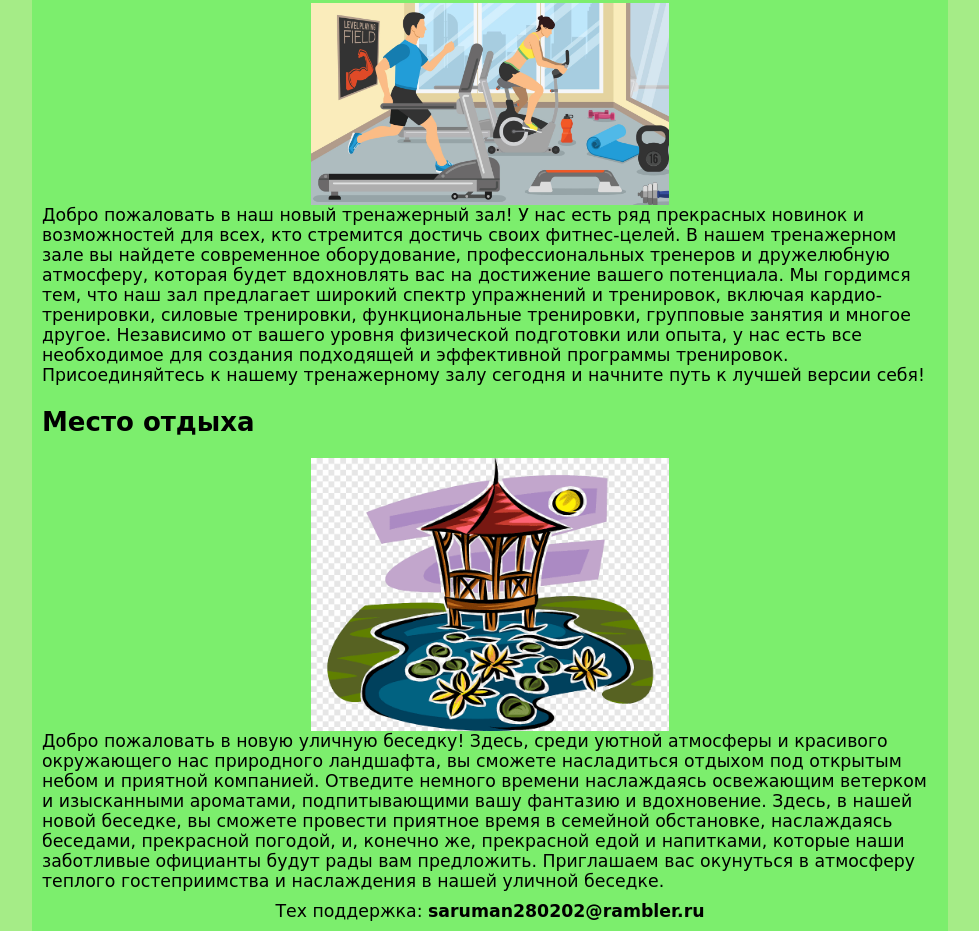
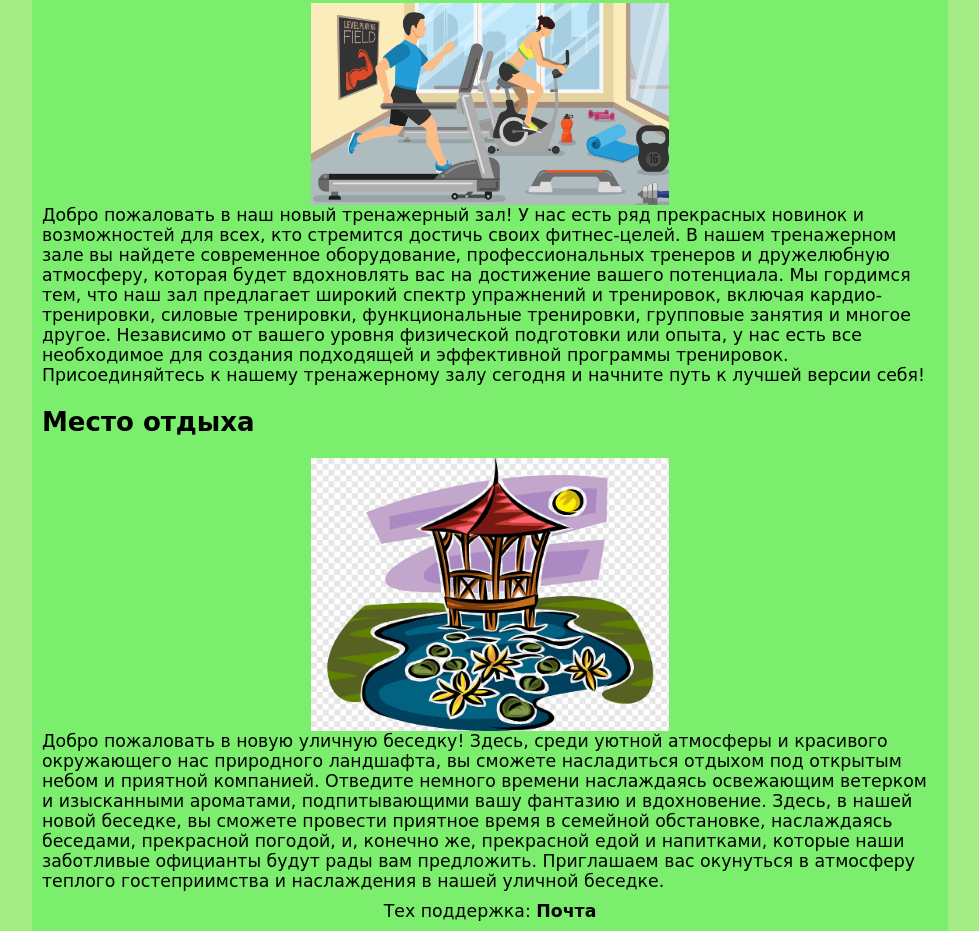
Before and after one commit to DragoIv/lab3, a plain HTML site: page page1.html in a window 1280 px wide. Shown: the part 1071-2002 px from the top of the page, without its empty margins (150-1129 px from the left). Drawn offline with Linux system fonts and the light colour scheme; a web font is replaced by a local one.

Commit message:
Update page1.html

```diff
--- a/page1.html
+++ b/page1.html
@@ -110,7 +110,7 @@
       </p>
     </main>
     <footer id="footerforpage">
-      <p>Тех поддержка: <strong>saruman280202@rambler.ru</strong></p>
+      <p>Тех поддержка: <strong>Почта</strong></p>
     </footer>
   </body>
 </html>
```
